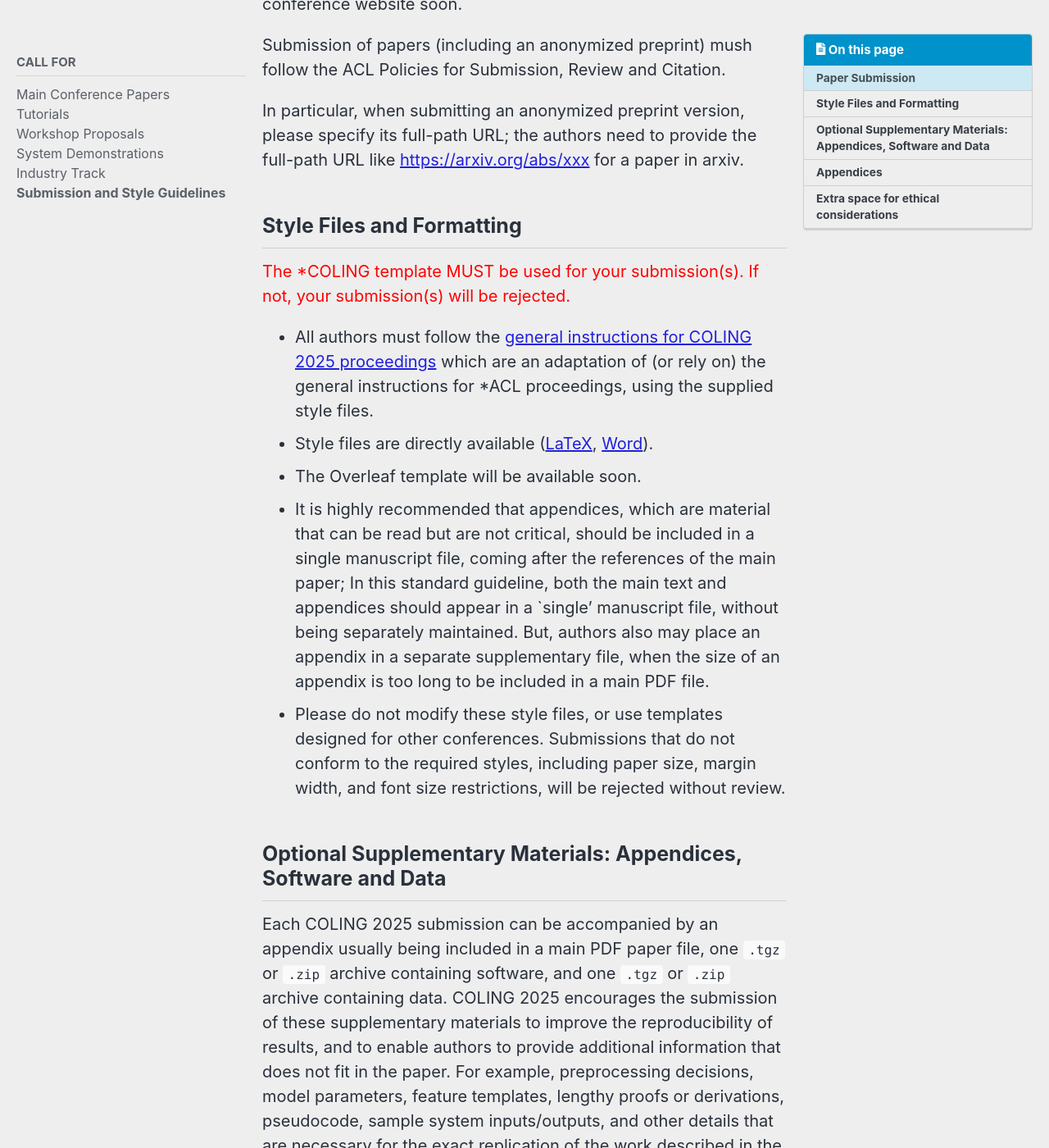
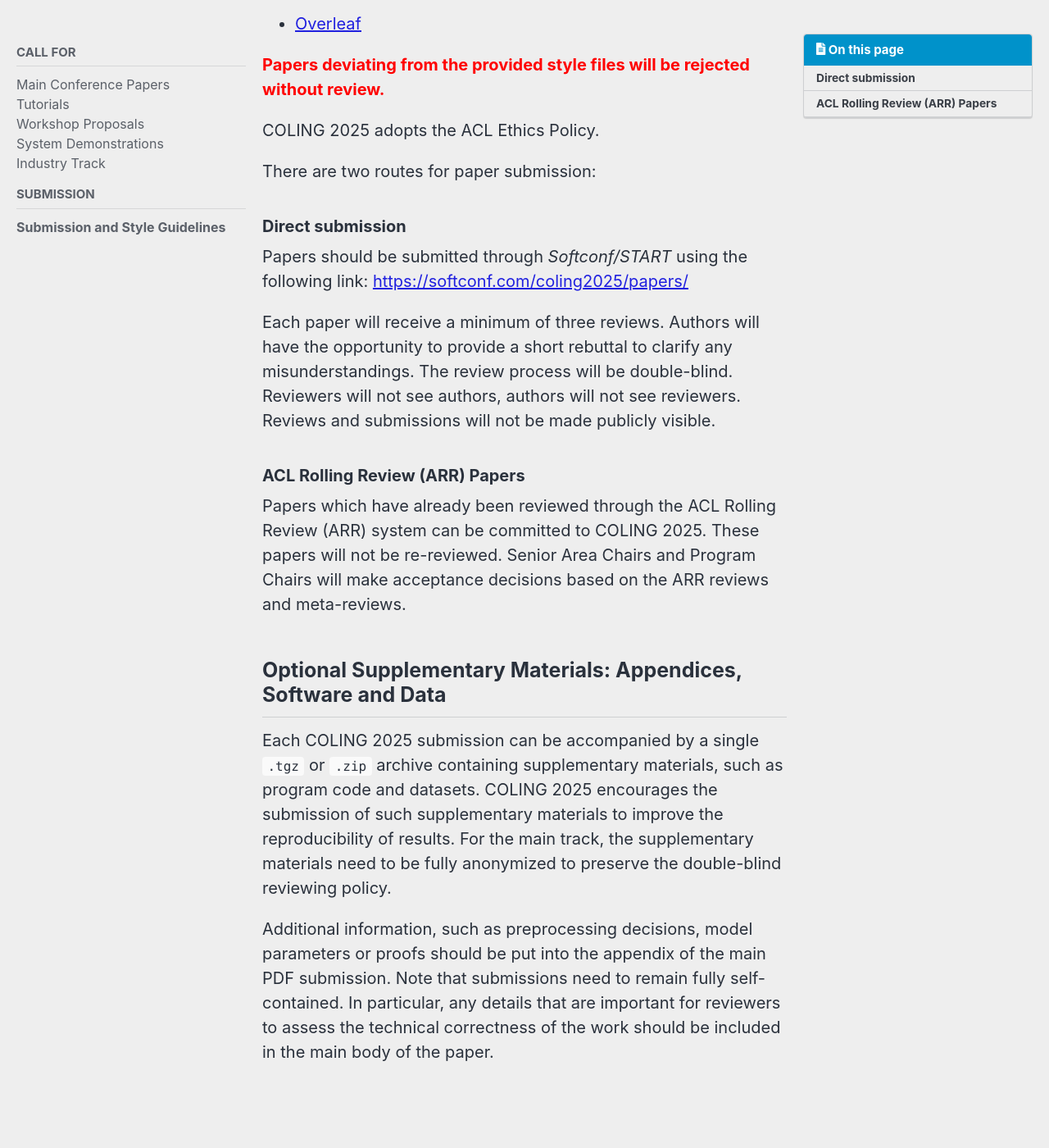
Before and after one commit to hasaniqbal777/coling-2025, a Jekyll site: the page built from _pages/calls/submission_guidlines.md, in a window 1280 px wide and 1400 px high, scrolled down 650 px. Shown: the whole window at 82% size. Built offline with Jekyll 4.4.1, drawn with Linux system fonts in a browser that asks for light colours; cached includes are drawn as plain includes; nearby versions of some CDN libraries; some of the changed text lies outside the part shown.

Commit message:
Second CFP poster

```diff
--- a/_data/navigation.yml
+++ b/_data/navigation.yml
@@ -18,8 +18,6 @@ main:
         url: /calls/system_demonstrations/
       - title: Industry Track
         url: /calls/industry_track/
-      - title: Submission and Style Guidelines
-        url: /calls/submission_guidlines/
 
   - title: "Committees"
     url: /organization
@@ -50,6 +48,8 @@ calls:
         url: /calls/system_demonstrations/
       - title: "Industry Track"
         url: /calls/industry_track/
+  - title: "Submission"
+    children:
       - title: "Submission and Style Guidelines"
         url: /calls/submission_guidlines/
 
--- a/_pages/calls/main_conference_papers.md
+++ b/_pages/calls/main_conference_papers.md
@@ -39,10 +39,43 @@ Relevant topics include, but are not limited to, the following areas:
 - Sentiment Analysis, Stylistic Analysis, Opinion and Argument Mining
 - Speech Recognition and Synthesis, and Spoken Language Understanding
 - Summarization and Simplification
-- Syntactic analysis (tagging, chunking, parsing)
+- Syntactic analysis (Tagging, Chunking, Parsing)
 - Vision and Robotics
 
 Papers targeting any of these topics from the perspective of the Sustainability Goals of the UN are especially welcome.
+
+## Submission Details
+
+COLING 2025 invites the submission of long papers of up to eight pages and short papers of up to four pages. These page limits only apply to the main body of the paper. At the end of the paper (after the conclusions but before the references) papers need to include a mandatory section discussing the limitations of the work and, optionally, a section discussing ethical considerations. Papers can include unlimited pages of references and an unlimited appendix.  Authors should follow the [general instructions for COLING 2025 proceedings](https://coling2025.org/downloads/coling-2025.pdf), which are an adaptation of the general instructions for *ACL proceedings.
+
+To prepare your submission, please make sure to use the COLING 2025 style files available here:
+
+- [LaTeX](https://coling2025.org/downloads/coling-2025.zip)
+- [Word](https://coling2025.org/downloads/coling-2025.docx)
+- [Overleaf](https://www.overleaf.com/latex/templates/instructions-for-coling-2025-proceedings/hfhcytgpqmzf)
+
+<span style="color:red; font-weight:bold;">Papers deviating from the provided style files will be rejected without review.</span>
+
+COLING 2025 adopts the ACL Ethics Policy.
+
+There are two routes for paper submission:
+
+### Direct submission
+
+Papers should be submitted through *Softconf/START* using the following link:
+[https://softconf.com/coling2025/papers/](https://softconf.com/coling2025/papers/)
+
+Each paper will receive a minimum of three reviews. Authors will have the opportunity to provide a short rebuttal to clarify any misunderstandings. The review process will be double-blind. Reviewers will not see authors, authors will not see reviewers. Reviews and submissions will not be made publicly visible.
+
+### ACL Rolling Review (ARR) Papers
+
+Papers which have already been reviewed through the ACL Rolling Review (ARR) system can be committed to COLING 2025. These papers will not be re-reviewed. Senior Area Chairs and Program Chairs will make acceptance decisions based on the ARR reviews and meta-reviews.
+
+## Optional Supplementary Materials: Appendices, Software and Data
+
+Each COLING 2025 submission can be accompanied by a single `.tgz` or `.zip` archive containing supplementary materials, such as program code and datasets. COLING 2025 encourages the submission of such supplementary materials to improve the reproducibility of results. For the main track, the supplementary materials need to be fully anonymized to preserve the double-blind reviewing policy.
+
+Additional information, such as preprocessing decisions, model parameters or proofs should be put into the appendix of the main PDF submission. Note that submissions need to remain fully self-contained. In particular, any details that are important for reviewers to assess the technical correctness of the work should be included in the main body of the paper.
 
 ## Important Dates
 
@@ -56,44 +89,26 @@ All deadlines are 11:59PM [UTC-12:00](https://www.timeanddate.com/time/zone/time
 
 | Deadline for direct submissions | September 16, 2024 |
 | Commitment deadline for ARR papers | October 20, 2024 |
+| Author rebuttal phase (for direct submissions) | October 30 - November 1, 2024 |
 | Notification of acceptance for COLING 2025 | November 29, 2024 |
 | Tutorials and Workshops | January 19-20, 2025 |
 | Main Conference | January 21-24, 2025 |
 {: .news-table}
 
-## Submission Details
-
-COLING 2025 invites the submission of long papers of up to eight pages and short papers of up to four pages. These page limits only apply to the main body of the paper. At the end of the paper, after the main body but before the references, papers need to include a mandatory section discussing the limitations of the work and, optionally, a section discussing ethical considerations. Papers can include unlimited pages of references and an unlimited appendix.  Authors must follow the [submission guidelines](https://coling2025.org/calls/submission_guidlines/) provided on the conference website.
-
-COLING 2025 adopts the ACL Ethics Policy.
-
-Submissions will only be accepted in PDF format, with optional supplementary materials such as software and data. Deviations from the provided templates will result in rejection without review.
-
-COLING 2025 will allow two routes for paper submission:
-
-1. Direct submission: Papers submitted via this route will undergo a normal review process. Papers will be assigned to three reviewers and authors will have the opportunity to provide a short rebuttal to clarify any misunderstandings.
-2. ARR papers: Papers which have already been reviewed through the ACL Rolling Review (ARR) system can be committed to COLING 2025. These papers will not be re-reviewed. Senior Area Chairs and Program Chairs will make acceptance decisions based on the ARR reviews and meta-reviews.
-
-The review process will be double-blind. Reviewers will not see authors, authors will not see reviewers. Reviews and submissions will not be made publicly visible.
-
-### Anonymity Period
+## Anonymity Period
 
 COLING 2025 will follow the ACL Anonymity Policy. As a result, no anonymity period will be required, although authors are still cautioned against extensive advertising. The submissions themselves must still be fully anonymized.
 
-### Multiple Submission Policy
+## Multiple Submission Policy
 
 Papers which are submitted to COLING 2025 cannot be under review for other conferences or journals at the same time. The commitment process is treated as being under review for a conference. Authors can either commit their paper through ARR or directly submit it to the conference. Papers reviewed and committed to the conference through ARR cannot be submitted directly to the conference. In addition, we will not consider any paper that overlaps significantly in content or results with papers that will be (or have been) published elsewhere. Submissions that violate these requirements will be desk rejected.
 
-Website: [http://coling2025.org/](http://coling2025.org/)
-
-### Contact Information
-
-General chairs
+## General chairs
 
 - Owen Rambow, Stony Brook University
 - Leo Wanner, ICREA, Pompeu Fabra University
 
-Program co-chairs
+## Program co-chairs
 
 - Marianna Apidianaki, University of Pennsylvania
 - Hend Al-Khalifa, King Saud University
--- a/_pages/calls/submission_guidlines.md
+++ b/_pages/calls/submission_guidlines.md
@@ -9,34 +9,33 @@ toc: true
 toc_sticky: true
 ---
 
-## Paper Submission
+COLING 2025 invites the submission of long papers of up to eight pages and short papers of up to four pages. These page limits only apply to the main body of the paper. At the end of the paper (after the conclusions but before the references) papers need to include a mandatory section discussing the limitations of the work and, optionally, a section discussing ethical considerations. Papers can include unlimited pages of references and an unlimited appendix.  Authors should follow the [general instructions for COLING 2025 proceedings](https://coling2025.org/downloads/coling-2025.pdf), which are an adaptation of the general instructions for *ACL proceedings.
 
-COLING 2025 invites submissions of up to eight (8) pages maximum, excluding references, for long papers, and four (4) pages, excluding references, for short papers and system demonstrations. Upon acceptance, final versions of papers will be given one additional page – up to nine (9) pages of content, for long papers, and to five (5) pages, for short papers and system demonstrations, excluding unlimited pages for acknowledgments and references – so that reviewers’ comments can be taken into account.
+To prepare your submission, please make sure to use the COLING 2025 style files available here:
 
-Submission is electronic, using the Softconf START conference management system. The submission site will be announced on the conference website soon.
+- [LaTeX](https://coling2025.org/downloads/coling-2025.zip)
+- [Word](https://coling2025.org/downloads/coling-2025.docx)
+- [Overleaf](https://www.overleaf.com/latex/templates/instructions-for-coling-2025-proceedings/hfhcytgpqmzf)
 
-Submission of papers (including an anonymized preprint) mush follow the ACL Policies for Submission, Review and Citation.
+<span style="color:red; font-weight:bold;">Papers deviating from the provided style files will be rejected without review.</span>
 
-In particular, when submitting an anonymized preprint version, please specify its full-path URL; the authors need to provide the full-path URL like [https://arxiv.org/abs/xxx](https://arxiv.org/abs/xxx) for a paper in arxiv.
+COLING 2025 adopts the ACL Ethics Policy.
 
-## Style Files and Formatting
+There are two routes for paper submission:
 
-<span style="color:red">The *COLING template MUST be used for your submission(s). If not, your submission(s) will be rejected.</span>
+### Direct submission
 
-- All authors must follow the [general instructions for COLING 2025 proceedings](https://coling2025.org/downloads/coling-2025.pdf) which are an adaptation of (or rely on) the general instructions for *ACL proceedings, using the supplied style files.
-- Style files are directly available ([LaTeX](https://coling2025.org/downloads/coling-2025.zip), [Word](https://coling2025.org/downloads/coling-2025.docx)).
-- The Overleaf template will be available soon.
-- It is highly recommended that appendices, which are material that can be read but are not critical, should be included in a single manuscript file, coming after the references of the main paper; In this standard guideline, both the main text and appendices should appear in a `single' manuscript file, without being separately maintained. But, authors also may place an appendix in a separate supplementary file, when the size of an appendix is too long to be included in a main PDF file.
-- Please do not modify these style files, or use templates designed for other conferences. Submissions that do not conform to the required styles, including paper size, margin width, and font size restrictions, will be rejected without review.
+Papers should be submitted through *Softconf/START* using the following link:
+[https://softconf.com/coling2025/papers/](https://softconf.com/coling2025/papers/)
+
+Each paper will receive a minimum of three reviews. Authors will have the opportunity to provide a short rebuttal to clarify any misunderstandings. The review process will be double-blind. Reviewers will not see authors, authors will not see reviewers. Reviews and submissions will not be made publicly visible.
+
+### ACL Rolling Review (ARR) Papers
+
+Papers which have already been reviewed through the ACL Rolling Review (ARR) system can be committed to COLING 2025. These papers will not be re-reviewed. Senior Area Chairs and Program Chairs will make acceptance decisions based on the ARR reviews and meta-reviews.
 
 ## Optional Supplementary Materials: Appendices, Software and Data
-Each COLING 2025 submission can be accompanied by an appendix usually being included in a main PDF paper file, one `.tgz` or `.zip` archive containing software, and one `.tgz` or `.zip` archive containing data. COLING 2025 encourages the submission of these supplementary materials to improve the reproducibility of results, and to enable authors to provide additional information that does not fit in the paper. For example, preprocessing decisions, model parameters, feature templates, lengthy proofs or derivations, pseudocode, sample system inputs/outputs, and other details that are necessary for the exact replication of the work described in the paper can be put into the appendix. However, the paper submissions need to remain fully self-contained, as these supplementary materials are completely optional, and reviewers are not even asked to review or download them. If the pseudo-code or derivations or model specifications are an important part of the contribution, or if they are important for the reviewers to assess the technical correctness of the work, they should be a part of the main paper, and not appear in the appendix. Supplementary materials need to be fully anonymized to preserve the double-blind reviewing policy.
 
-## Appendices
+Each COLING 2025 submission can be accompanied by a single `.tgz` or `.zip` archive containing supplementary materials, such as program code and datasets. COLING 2025 encourages the submission of such supplementary materials to improve the reproducibility of results. For the main track, the supplementary materials need to be fully anonymized to preserve the double-blind reviewing policy.
 
-Appendices are material that can be read, and include lemmas, formulas, proofs, and tables that are not critical to the reading and understanding of the paper, as in *[ACLPUB](https://acl-org.github.io/ACLPUB/formatting.html#appendices). It is highly recommended that the appendices should come after the references; the main text and appendices should be contained in a `single` manuscript file, without being separately maintained. Letter them in sequence and provide an informative title:
-*Appendix A. Title of Appendix*.
-
-## Extra space for ethical considerations
-
-Please note that extra space is allowed after the 8th page (4th page for short papers) for an ethics/broader impact statement. At submission time, this means that if you need extra space for the ethical considerations section, it should be placed after the conclusion so that it is possible to rapidly check that the rest of the paper still fits in 8 pages (4 pages for short papers). Ethical considerations sections, acknowledgements, and references do not count against these limits. For camera-ready versions 9 pages of content will be allowed for long (5 for short) papers. Ethical considerations sections, acknowledgements, and references do not count against these limits.
+Additional information, such as preprocessing decisions, model parameters or proofs should be put into the appendix of the main PDF submission. Note that submissions need to remain fully self-contained. In particular, any details that are important for reviewers to assess the technical correctness of the work should be included in the main body of the paper.
```
Also changed, not shown: other parts of _pages/calls/main_conference_papers.md (+1 -1 lines), _pages/home.md (+2 -1 lines).
